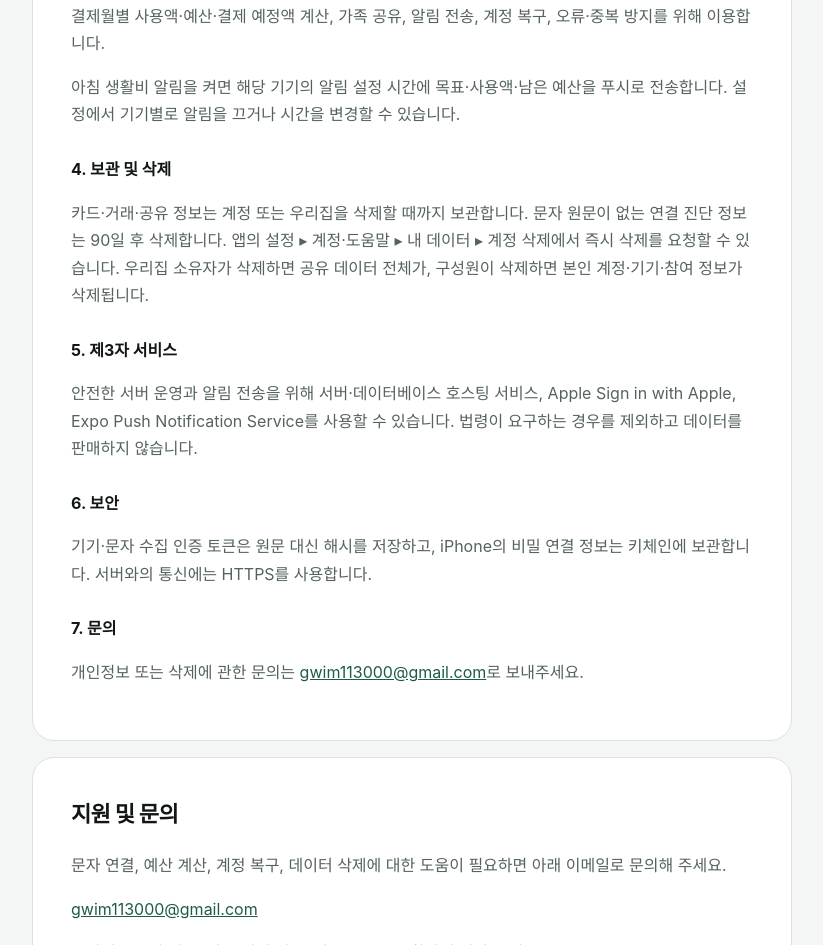
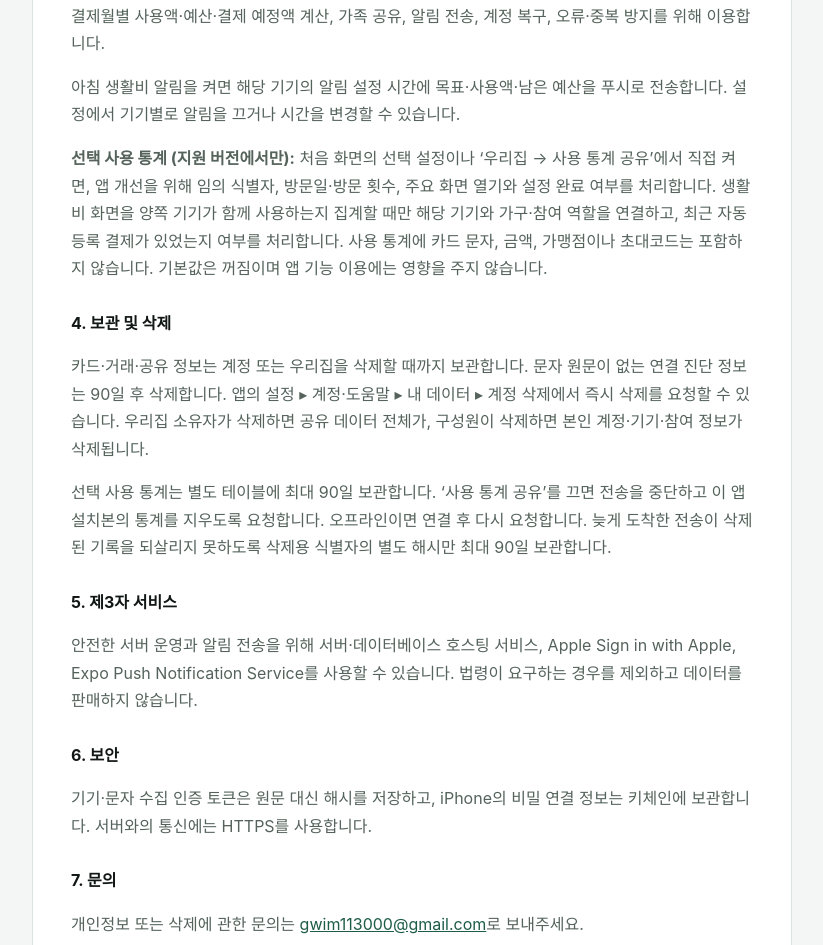
Before and after one commit to giwon1130/card-together-legal, a plain HTML site: page index.html in a window 1280 px wide. Shown: the part 1170-2115 px from the top of the page, without its empty margins (228-1051 px from the left). Drawn offline with Linux system fonts and the light colour scheme.

Commit message:
Disclose optional product usage metrics and removal controls

```diff
--- a/index.html
+++ b/index.html
@@ -58,9 +58,11 @@
         <h3>3. 이용 목적</h3>
         <p>결제월별 사용액·예산·결제 예정액 계산, 가족 공유, 알림 전송, 계정 복구, 오류·중복 방지를 위해 이용합니다.</p>
         <p>아침 생활비 알림을 켜면 해당 기기의 알림 설정 시간에 목표·사용액·남은 예산을 푸시로 전송합니다. 설정에서 기기별로 알림을 끄거나 시간을 변경할 수 있습니다.</p>
+        <p><strong>선택 사용 통계 (지원 버전에서만):</strong> 처음 화면의 선택 설정이나 ‘우리집 → 사용 통계 공유’에서 직접 켜면, 앱 개선을 위해 임의 식별자, 방문일·방문 횟수, 주요 화면 열기와 설정 완료 여부를 처리합니다. 생활비 화면을 양쪽 기기가 함께 사용하는지 집계할 때만 해당 기기와 가구·참여 역할을 연결하고, 최근 자동 등록 결제가 있었는지 여부를 처리합니다. 사용 통계에 카드 문자, 금액, 가맹점이나 초대코드는 포함하지 않습니다. 기본값은 꺼짐이며 앱 기능 이용에는 영향을 주지 않습니다.</p>
 
         <h3>4. 보관 및 삭제</h3>
         <p>카드·거래·공유 정보는 계정 또는 우리집을 삭제할 때까지 보관합니다. 문자 원문이 없는 연결 진단 정보는 90일 후 삭제합니다. 앱의 설정 ▸ 계정·도움말 ▸ 내 데이터 ▸ 계정 삭제에서 즉시 삭제를 요청할 수 있습니다. 우리집 소유자가 삭제하면 공유 데이터 전체가, 구성원이 삭제하면 본인 계정·기기·참여 정보가 삭제됩니다.</p>
+        <p>선택 사용 통계는 별도 테이블에 최대 90일 보관합니다. ‘사용 통계 공유’를 끄면 전송을 중단하고 이 앱 설치본의 통계를 지우도록 요청합니다. 오프라인이면 연결 후 다시 요청합니다. 늦게 도착한 전송이 삭제된 기록을 되살리지 못하도록 삭제용 식별자의 별도 해시만 최대 90일 보관합니다.</p>
 
         <h3>5. 제3자 서비스</h3>
         <p>안전한 서버 운영과 알림 전송을 위해 서버·데이터베이스 호스팅 서비스, Apple Sign in with Apple, Expo Push Notification Service를 사용할 수 있습니다. 법령이 요구하는 경우를 제외하고 데이터를 판매하지 않습니다.</p>
```
